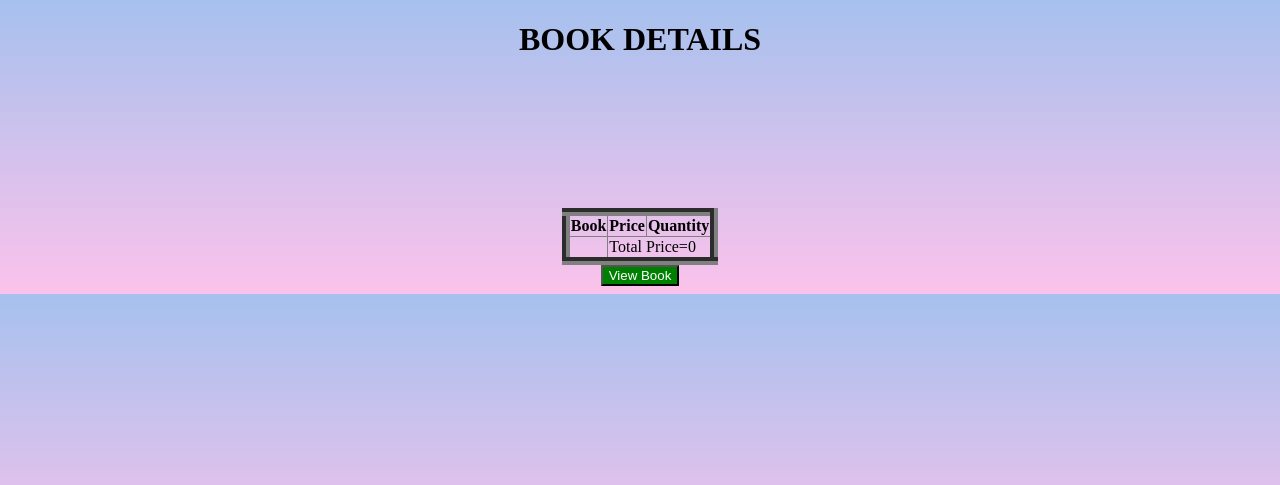
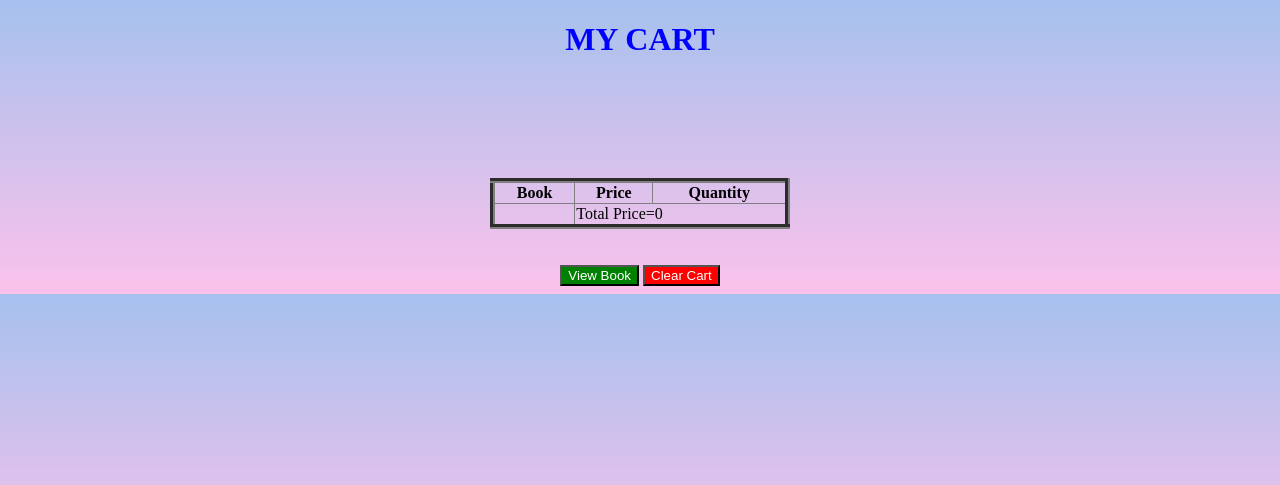
Before and after one commit to harikrishnanmkd/Django-Baseproject, a Django app: page /viewcart/ in a window 1280 px wide. Shown: the top 485 px of the page. Run offline with Django 5.2, Linux system fonts and the light colour scheme; a user stored in the database is signed in; data comes from the database, SQL or seed files in the repository; both versions use the stored data as it was after the commit.

Commit message:
delete&clear_cart

```diff
--- a/mysite/myapp/templates/viewcart.html
+++ b/mysite/myapp/templates/viewcart.html
@@ -9,8 +9,10 @@
         background-image: linear-gradient(to top, #fbc2eb 0%, #a6c1ee 100%);
         }
         table{
-            margin-top: 150px;
+            margin-top: 120px;
             border-collapse: collapse;
+            width: 300px;
+
 
 
         }
@@ -34,8 +36,8 @@
 </head>
 <body>
     <center>
-        <h1 style="color: black;">BOOK DETAILS</h1>
-        <table border="8">
+        <h1 style="color: blue;">MY CART</h1>
+        <table border="5">
             <tr>
                 <th>Book</th>
                 <th>Price</th>
@@ -47,14 +49,27 @@
                 <td>{{i.book.title}}</td>
                 <td>{{i.book.price}}</td>
                 <td>{{i.quantity}}</td>
+                <td><form action="{% url 'deletecart' i.id %}" method="POST">
+                {% csrf_token %}
+                <button type="submit" style="background:none; border:none; color:red;">
+                🗑 </button>
+                </form></td>
             </tr>
             {% endfor %}
             <tr>
                 <td></td>
-                <td colspan="2">Total Price={{total_price}}</td>
+                <td colspan="3">Total Price={{total_price}}</td>
+
             </tr>
-        </table>
+        </table><br><br>
         <button><a href="{% url 'viewbook' %}">View Book</a></button>
+        <form action="{% url 'clearcart' %}" method="POST" style="display: inline;"
+                onsubmit="return confirm('Are you sure you want to clear cart?');">
+                {% csrf_token %}
+                <button type="submit" style="background:red; color:white;">
+                 Clear Cart</button>
+                </form>
+
 
 
 
--- a/mysite/myapp/urls.py
+++ b/mysite/myapp/urls.py
@@ -14,6 +14,10 @@ urlpatterns = [
     path("logout/",views.logout_form,name="logout"),
     path("viewcart/",views.view_cart,name="viewcart"),
     path("addcart/<int:book_id>",views.add_to_cart,name="addcart"),
+    path("deletecart/<int:id>",views.delete_from_cart,name="deletecart"),
+    path("clearcart",views.clear_cart,name="clearcart"),
+
+
 
 
 ]
--- a/mysite/myapp/views.py
+++ b/mysite/myapp/views.py
@@ -88,3 +88,17 @@ def add_to_cart(request,book_id):
         cart_item.quantity +=1
         cart_item.save()
     return redirect("viewcart")
+
+def delete_from_cart(request,id):
+    cart_item=Cart.objects.get(id=id,user=request.user)
+    if request.method=="POST":
+        if cart_item.quantity>1:
+            cart_item.quantity-=1
+            cart_item.save()
+        else:
+            cart_item.delete()
+    return redirect('viewcart')
+
+def clear_cart(request):
+    Cart.objects.filter(user=request.user).delete()
+    return redirect('viewcart')
```
Also changed, not shown: mysite/db.sqlite3.
